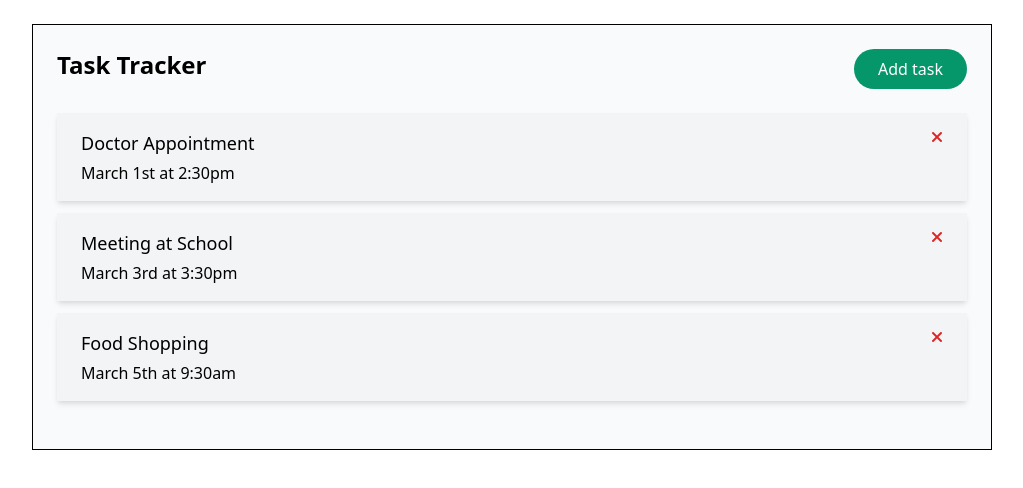
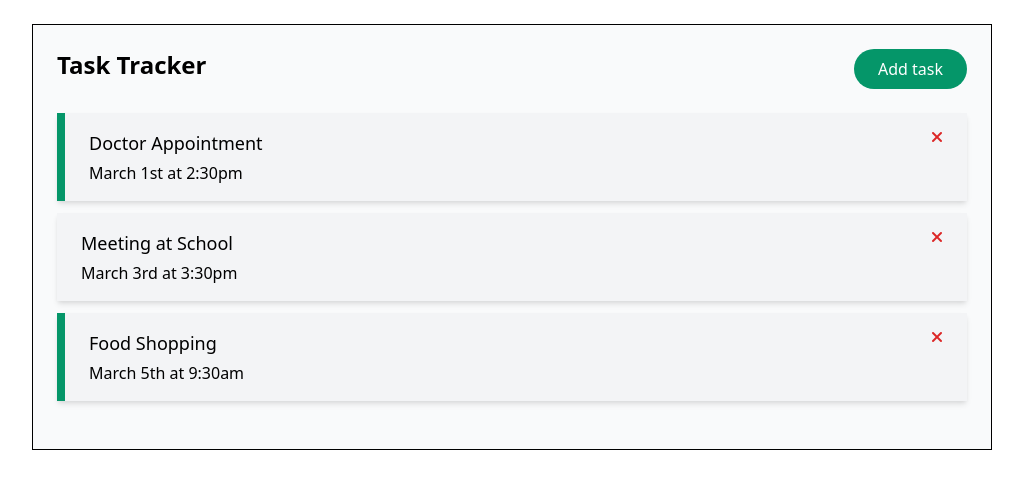
Before and after one commit to JKAmadio/task_tracker_vue, a Vue app in the folder task_tracker/: page / in a window 1280 px wide. Shown: the top 488 px of the page, without its empty margins (128-1151 px from the left). Built offline with nearby package versions, Linux system fonts and the light colour scheme.

Commit message:
reminder styling

```diff
--- a/task_tracker/src/components/Task.vue
+++ b/task_tracker/src/components/Task.vue
@@ -1,5 +1,8 @@
 <template>
-	<div class="flex justify-between items-start bg-gray-100 py-4 px-6 mb-3 shadow-md">
+	<div
+		class="flex justify-between items-start bg-gray-100 py-4 px-6 mb-3 shadow-md"
+		:class="task.reminder ? 'border-l-8 border-green-600' : 'border-0'"
+	>
 		<div>
 			<h3 class="text-lg">
 				{{task.text}}
```
